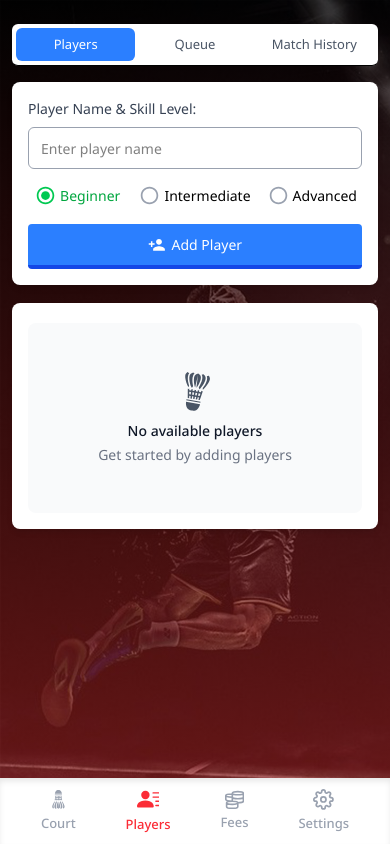
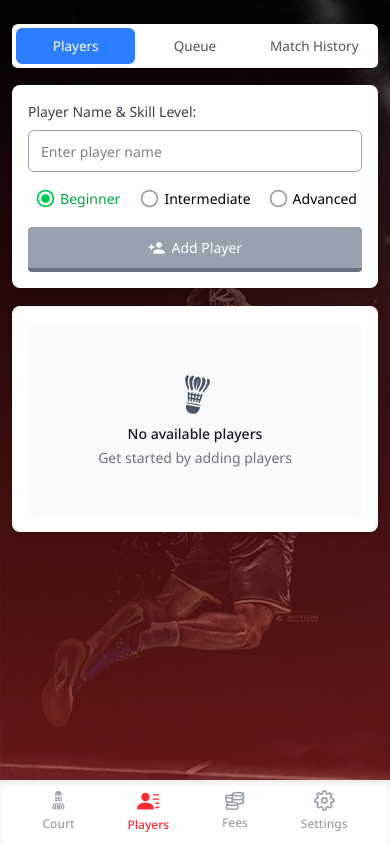
Before and after one commit to christianemmanuel/shuttleflow, a Next.js app: page /players in a window 390 px wide. Built offline with nearby package versions, Linux system fonts and the light colour scheme.

Commit message:
add notification when add players in queue and assign on court

```diff
--- a/app/players/page.tsx
+++ b/app/players/page.tsx
@@ -2,9 +2,10 @@
 
 import AddToQueueForm from '@/components/queue/AddToQueueForm';
 import QueueDisplay from '@/components/queue/QueueDisplay';
-import MatchHistory from '@/components/history/MatchHistory'; // Import your MatchHistory component
-import React, { useState } from 'react';
+import MatchHistory from '@/components/history/MatchHistory';
+import React, { useState, useEffect } from 'react';
 import { useData } from '@/context/DataContext';
+import { loadFromLocalStorage, saveToLocalStorage } from '@/lib/localStorage';
 
 const Queue = () => {
   const { state } = useData();
@@ -13,39 +14,67 @@ const Queue = () => {
   // Add 'history' to the possible tab states
   const [activeTab, setActiveTab] = useState<'players' | 'queue' | 'history'>('players');
 
+  // State to control whether the notification should be shown
+  const [showQueueNotification, setShowQueueNotification] = useState(true);
+
+  // Load notification preference from localStorage on mount
+  useEffect(() => {
+    const savedPreference = loadFromLocalStorage('hideQueueNotification', false);
+    setShowQueueNotification(!savedPreference);
+  }, []);
+
+  // Custom handler for tab changes that also manages notification state
+  const handleTabChange = (tab: 'players' | 'queue' | 'history') => {
+    setActiveTab(tab);
+
+    // If switching to queue tab, hide the notification and save preference
+    if (tab === 'queue' && showQueueNotification) {
+      setShowQueueNotification(false);
+      saveToLocalStorage('hideQueueNotification', true);
+    }
+  };
+
   return (
     <div className='space-y-8 px-3 sm:px-4'>
 
-
       {/* Custom Tab Menu - Updated with third tab */}
-      <div className="flex border-b bg-white p-1 h-[42px] rounded-md justify-between items-center mb-0">
+      <div className="flex border-b bg-white p-1 h-[45px] rounded-md justify-between items-center mb-0">
         <button
-          className={`h-full sm:px-3 px-1.5 sm:text-sm text-[13px] focus:outline-none flex items-center gap-1.5 w-full cursor-pointer text-center justify-center ${
+          className={`h-full sm:px-3 px-1.5 sm:text-sm text-[13.5px] focus:outline-none flex items-center gap-1.5 w-full cursor-pointer text-center justify-center ${
             activeTab === 'players'
               ? 'bg-blue-500 text-white rounded-md'
               : 'text-gray-600'
           }`}
-          onClick={() => setActiveTab('players')}
+          onClick={() => handleTabChange('players')}
         >
           Players
         </button>
         <button
-          className={`h-full sm:px-3 px-1.5 sm:text-sm text-[13px] focus:outline-none flex items-center gap-1.5 w-full cursor-pointer text-center justify-center ${
+          className={`h-full sm:px-3 px-1.5 sm:text-sm text-[13.5px] focus:outline-none flex items-center gap-1.5 w-full cursor-pointer text-center justify-center relative ${
             activeTab === 'queue'
               ? 'bg-blue-500 text-white rounded-md'
               : 'text-gray-600'
           }`}
-          onClick={() => setActiveTab('queue')}
+          onClick={() => handleTabChange('queue')}
         >
           Queue {queue.length > 0 ? <span className="text-[11px] w-[16px] h-[16px] inline-flex items-center justify-center rounded-[59px] bg-red-500 text-white font-medium">{queue.length}</span> : ''}
+
+          {/* Conditional message for players in queue */}
+          {queue.length > 0 && showQueueNotification && (
+            <span className='absolute text-[13px] text-white whitespace-nowrap mt-25 py-2 px-3 bg-red-500 rounded-md animate-bounce shadow shadow-gray-400'>
+              You currently have players in queue
+              <div className="absolute top-[-3px] left-1/2 -translate-y-1/2 w-0 h-0 border-y-9 -rotate-90 border-y-transparent border-l-9 border-l-red-500"></div>
+            </span>
+          )}
+
         </button>
         <button
-          className={`h-full sm:px-3 px-1.5 sm:text-sm text-[13px] focus:outline-none flex items-center gap-1.5 w-full cursor-pointer text-center justify-center ${
+          className={`h-full sm:px-3 px-1.5 sm:text-sm text-[13.5px] focus:outline-none flex items-center gap-1.5 w-full cursor-pointer text-center justify-center ${
             activeTab === 'history'
               ? 'bg-blue-500 text-white rounded-md'
               : 'text-gray-600'
           }`}
-          onClick={() => setActiveTab('history')}
+          onClick={() => handleTabChange('history')}
         >
           Match History
         </button>
@@ -55,7 +84,7 @@ const Queue = () => {
       <div className="mt-4">
         {activeTab === 'players' && <AddToQueueForm /> }
         {activeTab === 'queue' && <QueueDisplay />}
-        {activeTab === 'history' && <MatchHistory />}
+        {activeTab === 'history' && <MatchHistory  />}
       </div>
     </div>
   )
--- a/components/players/AddPlayerForm.tsx
+++ b/components/players/AddPlayerForm.tsx
@@ -54,7 +54,7 @@ export default function AddPlayerForm({ inModal = false, onPlayerAdded }: Player
     setTimeout(() => {
       setIsAdding(false);
 
-      showToast(`${trimmedName} added successfully!`, 'success');
+      showToast(`${trimmedName} added successfully!`, 'success', 2500);
 
       // Reset the form
       setName('');
@@ -140,9 +140,9 @@ export default function AddPlayerForm({ inModal = false, onPlayerAdded }: Player
 
         <button
           type="submit"
-          className="bg-blue-500 hover:bg-blue-600 text-white py-2.5 px-4 rounded w-full cursor-pointer flex gap-1.5 items-center justify-center transition relative
-             border-b-[4px] border-b-blue-700 hover:border-b-blue-800 active:border-b-blue-900 active:translate-y-[2px]"
-          disabled={isAdding}
+          className={`text-white py-2.5 px-4 rounded w-full cursor-pointer flex gap-1.5 items-center justify-center transition relative
+             border-b-[4px] active:translate-y-[2px] ${name.trim() === '' || isAdding ? 'bg-gray-400 border-b-gray-500' : 'bg-blue-500 hover:bg-blue-600 border-b-blue-700 hover:border-b-blue-800 active:border-b-blue-900'}`}
+          disabled={name.trim() === '' || isAdding}
         >
           {isAdding ? (
             <>
--- a/components/ui/Header.tsx
+++ b/components/ui/Header.tsx
@@ -1,7 +1,10 @@
 'use client';
 
-import React from 'react';
+import React, { useState, useEffect } from 'react';
 import Link from 'next/link';
+import { useData } from '@/context/DataContext';
+import { loadFromLocalStorage, saveToLocalStorage } from '@/lib/localStorage';
+
 import { GiShuttlecock } from "react-icons/gi";
 import { GrMoney } from "react-icons/gr";
 import { FiSettings } from "react-icons/fi";
@@ -10,9 +13,38 @@ import { BsPersonLinesFill } from "react-icons/bs";
 
 export default function Header() {
   const pathname = usePathname();
+  const { state } = useData();
+
+  // State to control whether the court notification should be shown
+  const [showCourtNotification, setShowCourtNotification] = useState(false);
 
   // Helper function to determine if link is active
   const isActive = (path: string) => pathname === path;
+
+  // Helper function to check if any court has players
+  const arePlayersOnCourt = () => {
+    return state.courts.some(court => court.status === 'occupied' && court.players.length > 0);
+  };
+
+  // Load notification preference and check court status on mount and when courts change
+  useEffect(() => {
+    const hideCourtNotification = loadFromLocalStorage('hideCourtNotification', false);
+
+    // Only show notification if there are players on court AND the user hasn't dismissed it
+    if (arePlayersOnCourt() && !hideCourtNotification) {
+      setShowCourtNotification(true);
+    } else {
+      setShowCourtNotification(false);
+    }
+  }, [state.courts]); // Re-run when courts state changes
+
+  // Handle click on the Court link
+  const handleCourtLinkClick = () => {
+    if (showCourtNotification) {
+      setShowCourtNotification(false);
+      saveToLocalStorage('hideCourtNotification', true);
+    }
+  };
 
   return (
     <>
@@ -23,7 +55,11 @@ export default function Header() {
           </h1>
 
           <nav className="flex items-center space-x-3">
-            <Link href="/" className={`px-3 py-2 rounded-md text-sm font-medium hover:bg-red-700 transition ${isActive('/') && 'text-white bg-red-700'}`}>
+            <Link
+              href="/"
+              className={`px-3 py-2 rounded-md text-sm font-medium hover:bg-red-700 transition ${isActive('/') && 'text-white bg-red-700'}`}
+              onClick={handleCourtLinkClick}
+            >
               Court
             </Link>
             <Link href="/players" className={`px-3 py-2 rounded-md text-sm font-medium hover:bg-red-700 transition ${isActive('/players') && 'text-white bg-red-700'}`}>
@@ -44,19 +80,28 @@ export default function Header() {
           <nav className="flex items-center space-x-3 justify-around w-full">
             <Link
               href="/"
-              className={`mx-3 px-2 flex justify-between items-center flex-col gap-1 rounded-md text-[13px] font-medium transition ${
+              className={`mx-3 px-2 flex justify-between items-center flex-col gap-1 rounded-md text-[12px] font-medium transition relative ${
                 isActive('/')
                   ? 'text-red-500 hover:bg-red-100'
                   : 'text-gray-400 hover:bg-gray-100'
               }`}
+              onClick={handleCourtLinkClick}
             >
+
+              {showCourtNotification && (
+                <span className='absolute text-[13px] text-white whitespace-nowrap bottom-14 left-0 py-2 px-3 bg-red-500 rounded-md animate-bounce shadow shadow-gray-700'>
+                  Players are now on court
+                  <div className="absolute top-[40px] left-5 -translate-y-1/2 w-0 h-0 border-y-9 rotate-90 border-y-transparent border-l-9 border-l-red-500"></div>
+                </span>
+              )}
+
               <GiShuttlecock size="1.3rem"/>
               <span>Court</span>
             </Link>
 
             <Link
               href="/players"
-              className={`mx-3 px-2 flex justify-between items-center flex-col gap-1 rounded-md text-[13px] font-medium transition ${
+              className={`mx-3 px-2 flex justify-between items-center flex-col gap-1 rounded-md text-[12px] font-medium transition ${
                 isActive('/players')
                   ? 'text-red-500 hover:bg-red-100'
                   : 'text-gray-400 hover:bg-gray-100'
@@ -68,7 +113,7 @@ export default function Header() {
 
             <Link
               href="/fees"
-              className={`mx-3 px-2 flex justify-between items-center flex-col gap-1 rounded-md text-[13px] font-medium transition ${
+              className={`mx-3 px-2 flex justify-between items-center flex-col gap-1 rounded-md text-[12px] font-medium transition ${
                 isActive('/fees')
                   ? 'text-red-500 hover:bg-red-100'
                   : 'text-gray-400 hover:bg-gray-100'
@@ -80,7 +125,7 @@ export default function Header() {
 
             <Link
               href="/settings"
-              className={`mx-3 px-2 flex justify-between items-center flex-col gap-1 rounded-md text-[13px] font-medium transition ${
+              className={`mx-3 px-2 flex justify-between items-center flex-col gap-1 rounded-md text-[12px] font-medium transition ${
                 isActive('/settings')
                   ? 'text-red-500 hover:bg-red-100'
                   : 'text-gray-400 hover:bg-gray-100'
--- a/context/DataContext.tsx
+++ b/context/DataContext.tsx
@@ -260,7 +260,7 @@ export const DataProvider = ({ children }: { children: ReactNode }) => {
       const newQueueItem: QueueItem = {
         id: generateId(),
         playerIds,
-        requestedTime: new Date().getTime().toString(),
+        requestedTime: new Date().toISOString(),
         isDoubles
       };
 
@@ -367,6 +367,8 @@ export const DataProvider = ({ children }: { children: ReactNode }) => {
   const resetAll = () => {
     resetAllData();
     localStorage.removeItem('skipFeeWarning');
+    localStorage.removeItem('hideQueueNotification');
+    localStorage.removeItem('hideCourtNotification');
     setState(initialAppState);
   };
 
```
Also changed, not shown: components/queue/AddToQueueForm.tsx (+8 -5 lines), components/queue/QueueDisplay.tsx (+7 -7 lines).
